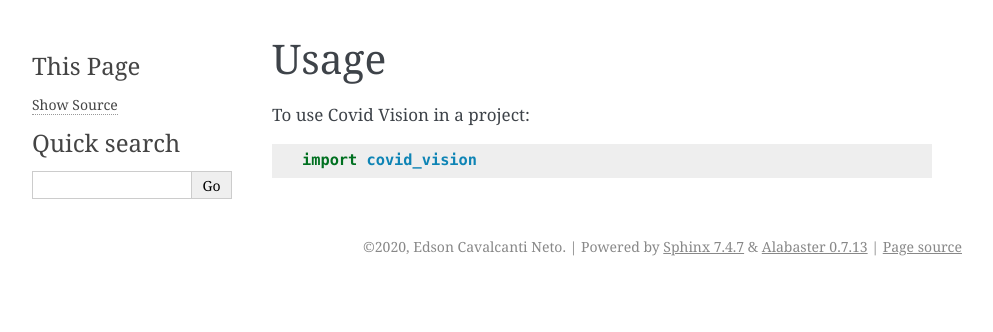
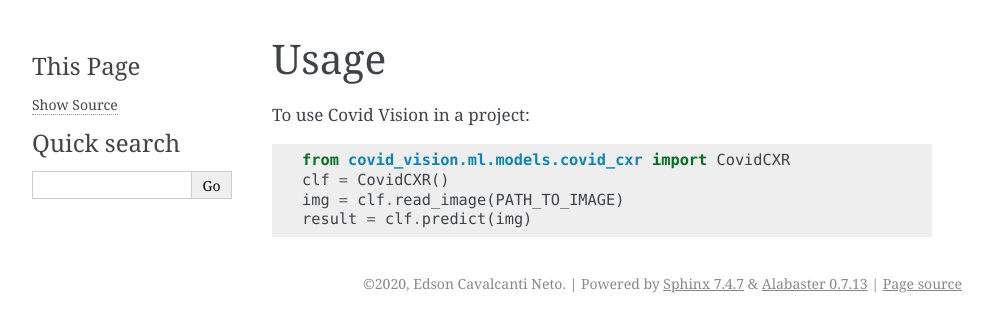
Before and after one commit to MRB-Computer-Vision/covid_vision, a Sphinx documentation site: the page built from docs/usage.rst, in a window 1280 px wide. Shown: the top 332 px of the page, without its empty margins (148-1141 px from the left). Built offline with Sphinx 7.4.7, drawn with Linux system fonts in a browser that asks for light colours; pages that are not in the unit, such as notebooks, are missing from menus.

Commit message:
modify the readme

```diff
--- a/README.rst
+++ b/README.rst
@@ -32,7 +32,7 @@ Features
 --------
 
 - DataLoader: Load the images dataset for the user.
-
+- CovidCXR: Download CovidCXR model and predict one image
 
 Credits
 -------
--- a/docs/usage.rst
+++ b/docs/usage.rst
@@ -4,4 +4,7 @@ Usage
 
 To use Covid Vision in a project::
 
-    import covid_vision
+    from covid_vision.ml.models.covid_cxr import CovidCXR
+    clf = CovidCXR()
+    img = clf.read_image(PATH_TO_IMAGE)
+    result = clf.predict(img)
```
Also changed, not shown: 1 other file.
